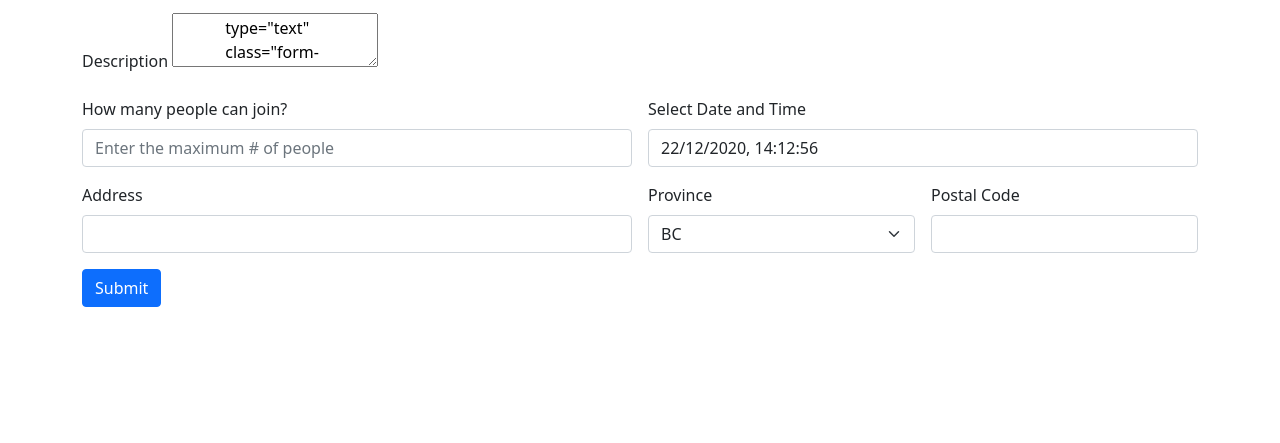
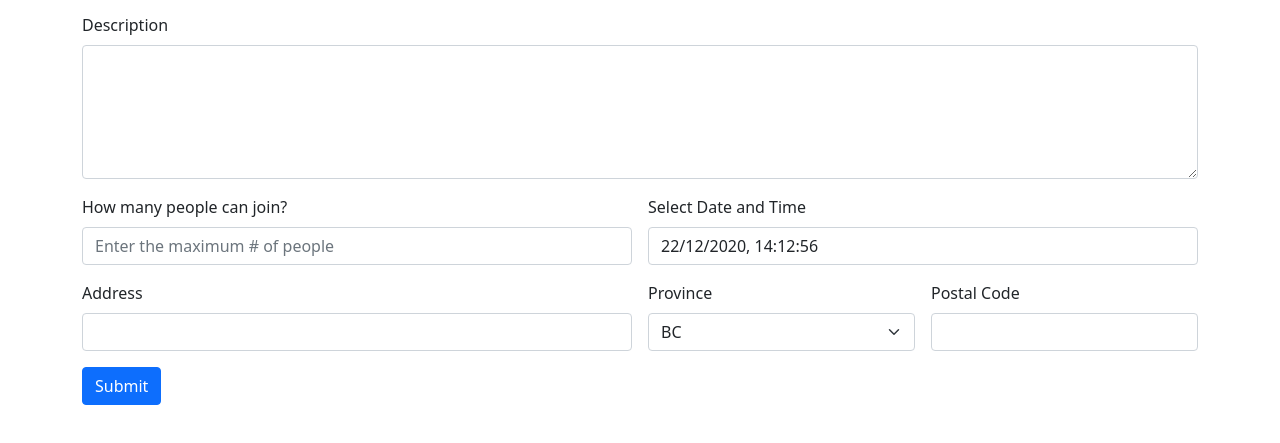
Before and after one commit to tcgaryau/1800_BBY29, a website: page createActivities.html in a window 1280 px wide. Shown: the part 225-668 px from the top of the page. Drawn offline with nearby package versions, Linux system fonts and the light colour scheme.

Commit message:
fixed description again

```diff
--- a/createActivities.html
+++ b/createActivities.html
@@ -85,12 +85,11 @@
         </div>
         <div class="col-md-12">
           <label for="descriptionText" class="form-label">Description</label>
-          <textarea>
-            type="text"
+          <textarea
             class="form-control"
             id="descriptionText"
             rows="5"
-          </textarea>
+          ></textarea>
         </div>
         <div class="col-md-6">
           <label for="maxPeople" class="form-label"
```
